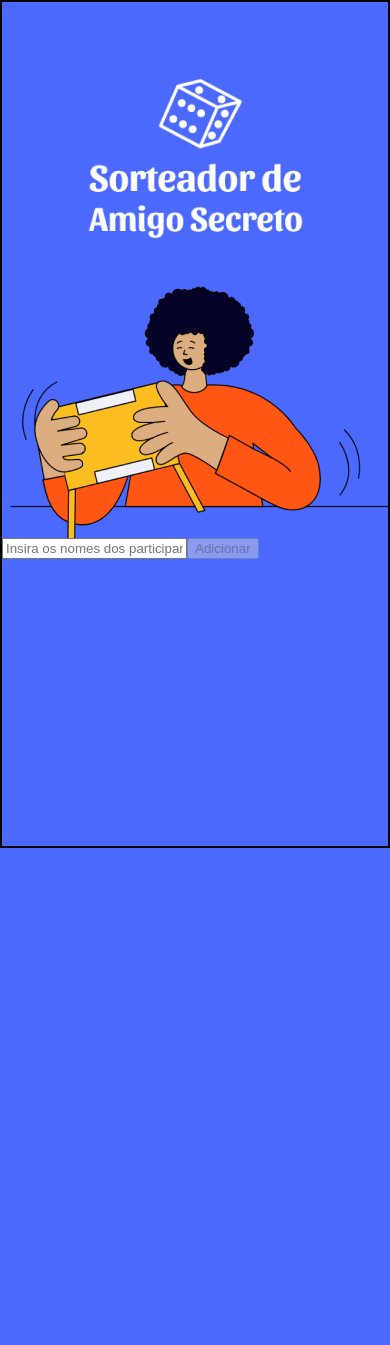
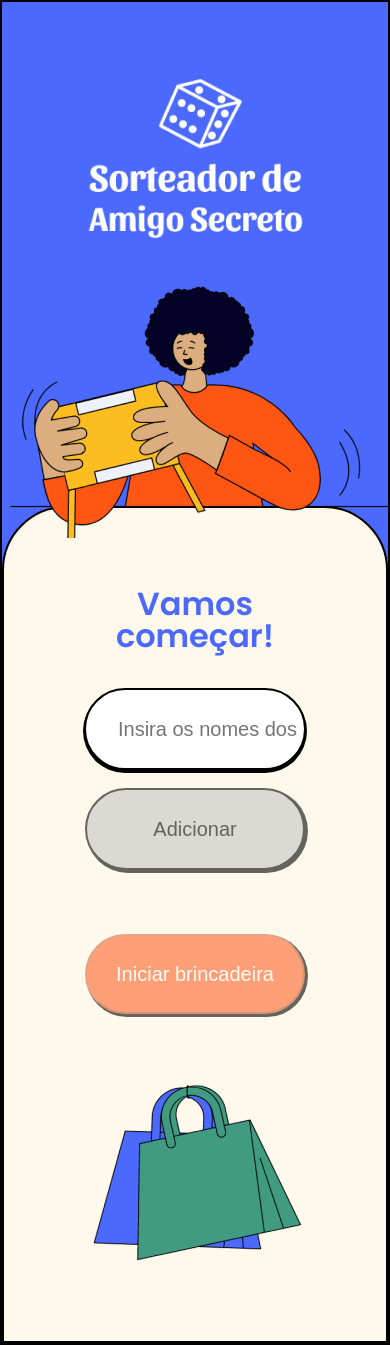
Before and after one commit to FranTadiello/amigo-secreto, a React (Create React App) app: page / in a window 390 px wide. Shown: the top 1345 px of the page. Before the commit the page ends 848 px from the top, so only its background shows below. Built offline with nearby package versions, Linux system fonts and the light colour scheme.

Commit message:
Criando estilos

```diff
--- a/src/App.tsx
+++ b/src/App.tsx
@@ -1,13 +1,13 @@
 import { BrowserRouter, Routes, Route } from 'react-router-dom';
 import { RecoilRoot } from 'recoil';
-import Formulario from './componentes/Formulario';
+import Configuracao from './paginas/Configuracao';
 
 function App() {
   return (
     <BrowserRouter>
       <RecoilRoot>
         <Routes>
-          <Route path='/' element={<Formulario/>}/>
+          <Route path='/' element={<Configuracao/>}/>
         </Routes>
       </RecoilRoot>
     </BrowserRouter>
--- /dev/null
+++ b/src/componentes/Formulario.css
@@ -0,0 +1,70 @@
+.grupo-input-btn {
+    margin-bottom: 32px;
+}
+
+.grupo-input-btn input {
+    border-top-left-radius: 45px;
+    border-bottom-left-radius: 45px;
+    height: 82px;
+    width: 70%;
+    box-sizing: border-box;
+    padding-left: 32px;
+    font-size: 20px;
+    border: 2px solid black;
+    box-shadow: 0px 2px 0px 1px #000000;
+}
+
+.grupo-input-btn input:focus {
+    outline: none;
+}
+
+.grupo-input-btn button {
+    border-top-right-radius: 45px;
+    border-bottom-right-radius: 45px;
+    height: 82px;
+    width: 30%;
+    box-sizing: border-box;
+    border: 2px solid black;
+    font-size: 20px;
+    color: #000000;
+    box-shadow: 2px 2px 0px 1px #000000;
+    cursor: pointer;
+    background-color: #c4c4c4;
+}
+
+.grupo-input-btn button:hover {
+    opacity: 0.8;
+}
+
+.grupo-input-btn button:disabled {
+    opacity: 0.6;
+    cursor: not-allowed;
+}
+
+.alerta.erro {
+    color: #842029;
+    background-color: #f8d7da;
+    padding: 16px;
+    border: 1px solid #f5c2c7;
+    border-radius: 8px;
+}
+
+@media screen and (max-width: 800px) {
+    .alerta {
+        margin: 48px 0;
+    }
+    .grupo-input-btn input {
+        display: block;
+        width: 100%;
+        border-radius: 45px;
+        box-shadow: 0px 2px 0px 1px #000000;
+        margin-bottom: 18px;
+    }
+    .grupo-input-btn button {
+        display: block;
+        margin-top: 16px;
+        margin: 0 auto;
+        width: 220px;
+        border-radius: 45px;
+    }
+}
--- a/src/componentes/Formulario.tsx
+++ b/src/componentes/Formulario.tsx
@@ -2,11 +2,18 @@ import { useRef, useState } from "react"
 import { useAdicionarParticipante } from "../state/hook/useAdicionarParticipante"
 import { useMensagemDeErro } from "../state/hook/useMensagemDeErro"
 
+import './Formulario.css'
+
 const Formulario = () => {
+
     const [nome, setNome] = useState('')
+
     const inputRef = useRef<HTMLInputElement>(null)
+
     const adicionarNaLista = useAdicionarParticipante()
+
     const mensagemDeErro = useMensagemDeErro()
+
     const adicionarParticipante = (evento: React.FormEvent<HTMLFormElement>) => {
         evento.preventDefault()
         adicionarNaLista(nome)
@@ -14,20 +21,19 @@ const Formulario = () => {
         inputRef.current?.focus()
     }
 
-    return (
-        <form onSubmit={adicionarParticipante}>
+    return (<form onSubmit={adicionarParticipante}>
+        <div className="grupo-input-btn">
             <input
                 ref={inputRef}
                 value={nome}
-                onChange={evento => {
-                setNome(evento.target.value)
-                console.log(nome)}}
+                onChange={evento => setNome(evento.target.value)}
                 type="text"
-                placeholder="Insira os nomes dos participantes" />
+                placeholder="Insira os nomes dos participantes"
+            />
             <button disabled={!nome}>Adicionar</button>
-            {mensagemDeErro && <p role='alert'>{mensagemDeErro}</p>}
-        </form>
-    )
+        </div>
+        {mensagemDeErro && <p className="alerta erro" role="alert">{mensagemDeErro}</p>}
+    </form>)
 }
 
 export default Formulario
--- /dev/null
+++ b/src/componentes/Rodape.css
@@ -0,0 +1,38 @@
+.rodape-configuracoes {
+    display: flex;
+    align-items: center;
+    justify-content: space-between;
+}
+
+.botao {
+    width: 350px;
+    height: 80px;
+    font-size: 20px;
+    box-shadow: 2px 2px 0px 1px #000000;
+    border-radius: 45px;
+    background-color: #FE652B;
+    color: #FFF;
+    cursor: pointer;
+}
+
+.botao:disabled {
+    opacity: 0.6;
+    cursor: not-allowed;
+}
+
+.botao:hover {
+    background-color: #4B69FD;
+}
+
+@media screen and (max-width: 800px) {
+    .botao {
+        width: 220px;
+        margin: 32px 0;
+    }
+    .rodape-configuracoes {
+        flex-direction: column;
+    }
+    .rodape-configuracoes img {
+        margin-top: 32px;
+    }
+}
--- a/src/componentes/Rodape.tsx
+++ b/src/componentes/Rodape.tsx
@@ -1,5 +1,6 @@
 import { useNavigate } from "react-router-dom"
 import { useListaDeParticipantes } from "../state/hook/useListaDeParticipantes"
+import './Rodape.css'
 
 const Rodape = () => {
     const participantes = useListaDeParticipantes()
@@ -8,8 +9,9 @@ const Rodape = () => {
         navegarPara('/sorteio')
     }
     return (
-        <footer>
-            <button disabled={participantes.length < 3} onClick={iniciar}>Iniciar brincadeira</button>
+        <footer className="rodape-configuracoes">
+            <button className="botao" disabled={participantes.length < 3} onClick={iniciar}>Iniciar brincadeira</button>
+            <img src="/imagens/sacolas.png" alt="Sacolas de compras" />
         </footer>
     )
 }
--- a/src/index.css
+++ b/src/index.css
@@ -9,3 +9,22 @@ html {
   flex-direction: column;
   min-height: 100vh;
 }
+
+section {
+  width: 100%;
+  text-align: center;
+  max-width: 900px;
+}
+
+h2 {
+  font-weight: 600;
+  font-size: 32px;
+  margin-bottom: 36px;
+  color: #4B69FD;
+}
+
+ul li {
+  font-size: 18px;
+  font-weight: 300;
+  margin: 8px 0;
+}
--- a/src/paginas/Configuracao.tsx
+++ b/src/paginas/Configuracao.tsx
@@ -1,14 +1,18 @@
+import Card from "../componentes/Card"
 import Formulario from "../componentes/Formulario"
 import ListaParticipantes from "../componentes/ListaParticipantes"
 import Rodape from "../componentes/Rodape"
 
 const Configuracao = () => {
-    return(
-        <>
-            <Formulario />
-            <ListaParticipantes />
-            <Rodape />
-        </>
+    return (
+        <Card>
+            <section>
+                <h2>Vamos começar!</h2>
+                <Formulario />
+                <ListaParticipantes />
+                <Rodape />
+            </section>
+        </Card>
     )
 }
 
```
Also changed, not shown: 1 other file (tests, documents, lock files or other folders).
